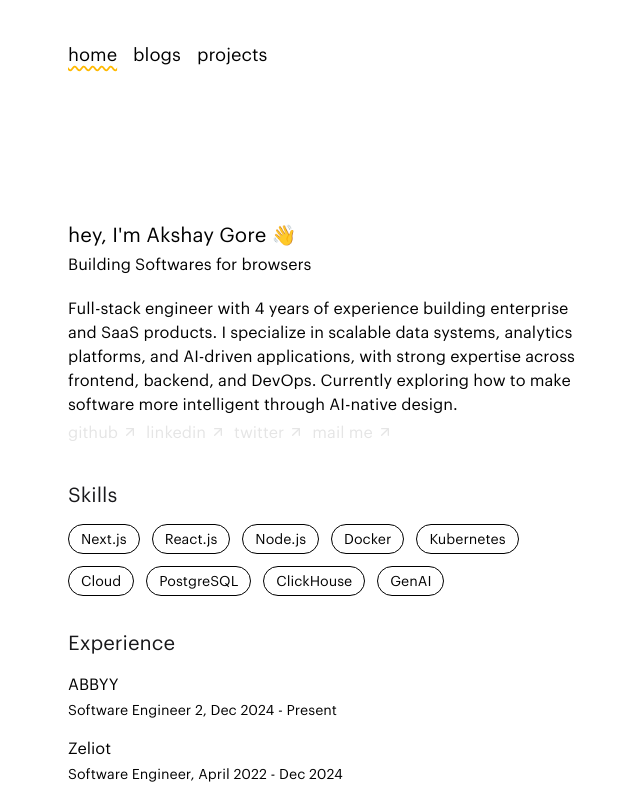
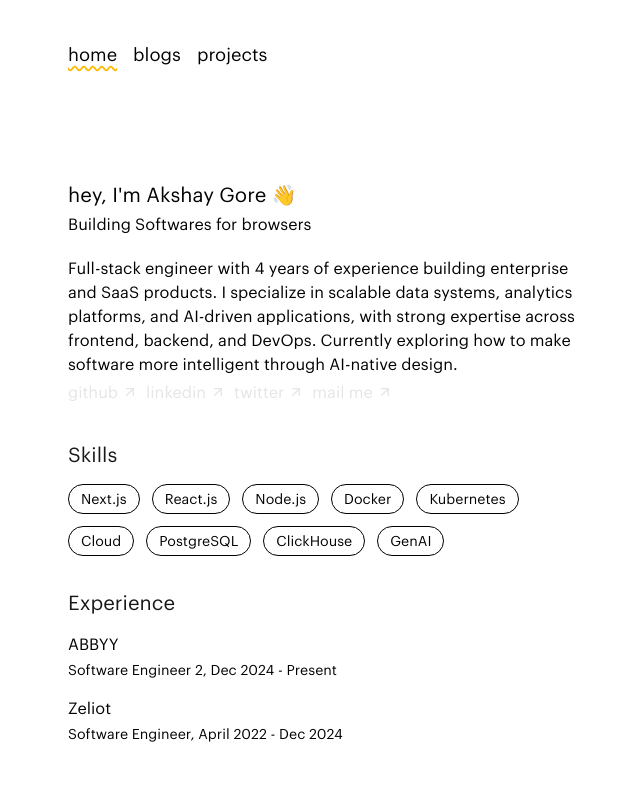
Before and after one commit to Akshaygore1/astro-portfolio, a React (Vite) app: page / in a window 1280 px wide. Shown: the whole page, without its empty margins (316-956 px from the left). Built offline with nearby package versions, Linux system fonts and the light colour scheme.

Commit message:
height reduced

```diff
--- a/src/pages/Home.tsx
+++ b/src/pages/Home.tsx
@@ -40,7 +40,7 @@ export function Home() {
   return (
     <>
       <div className="max-w-lg mx-auto flex flex-col gap-4">
-        <div className="w-full min-h-20"></div>
+        <div className="w-full min-h-10"></div>
         <div>
           <h1 className="text-xl font-medium dark:text-gray-50">
             hey, I'm Akshay Gore 👋
```
